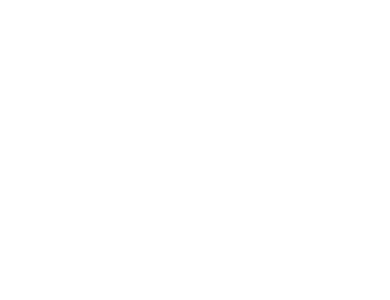
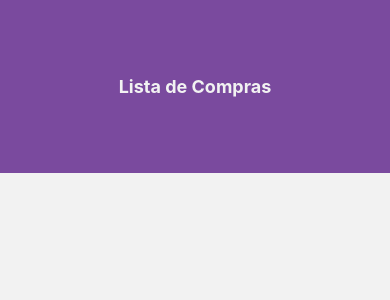
Before and after one commit to ValenttinMotter/monitoria-mobile, a React Native app: screen / in a window 390 px wide. Shown: the top 300 px of the page. Built offline with nearby package versions, Linux system fonts and the light colour scheme.

Commit message:
feat: criando componente header

```diff
--- a/App.tsx
+++ b/App.tsx
@@ -4,8 +4,8 @@
 
 export default function App() {
   return (
-    <View>
+    <>
       <Home />
-    </View>
+    </>
   );
 }
--- a/src/screens/Home/index.tsx
+++ b/src/screens/Home/index.tsx
@@ -1,5 +1,13 @@
-import { View } from "react-native";
+import { Text, View } from "react-native";
+import { styles } from "./styles";
 
 export function Home() {
-  return <View></View>;
+  return (
+    <View style={styles.container}>
+      <View style={styles.headerContainer}>
+        <Text style={styles.title}>Lista de Compras</Text>
+      </View>
+      <View style={styles.mainContainer}></View>
+    </View>
+  );
 }
--- a/src/screens/Home/styles.ts
+++ b/src/screens/Home/styles.ts
@@ -0,0 +1,23 @@
+import { StyleSheet } from "react-native";
+
+export const styles = StyleSheet.create({
+  container: {
+    flex: 1,
+    backgroundColor: "#fff",
+  },
+  headerContainer: {
+    height: 173,
+    backgroundColor: "#7A4A9E",
+    justifyContent: "center",
+    alignItems: "center",
+  },
+  title: {
+    fontSize: 18,
+    fontWeight: "700",
+    color: "#F2F2F2",
+  },
+  mainContainer: {
+    flex: 1,
+    backgroundColor: "#F2F2F2",
+  },
+});
```
